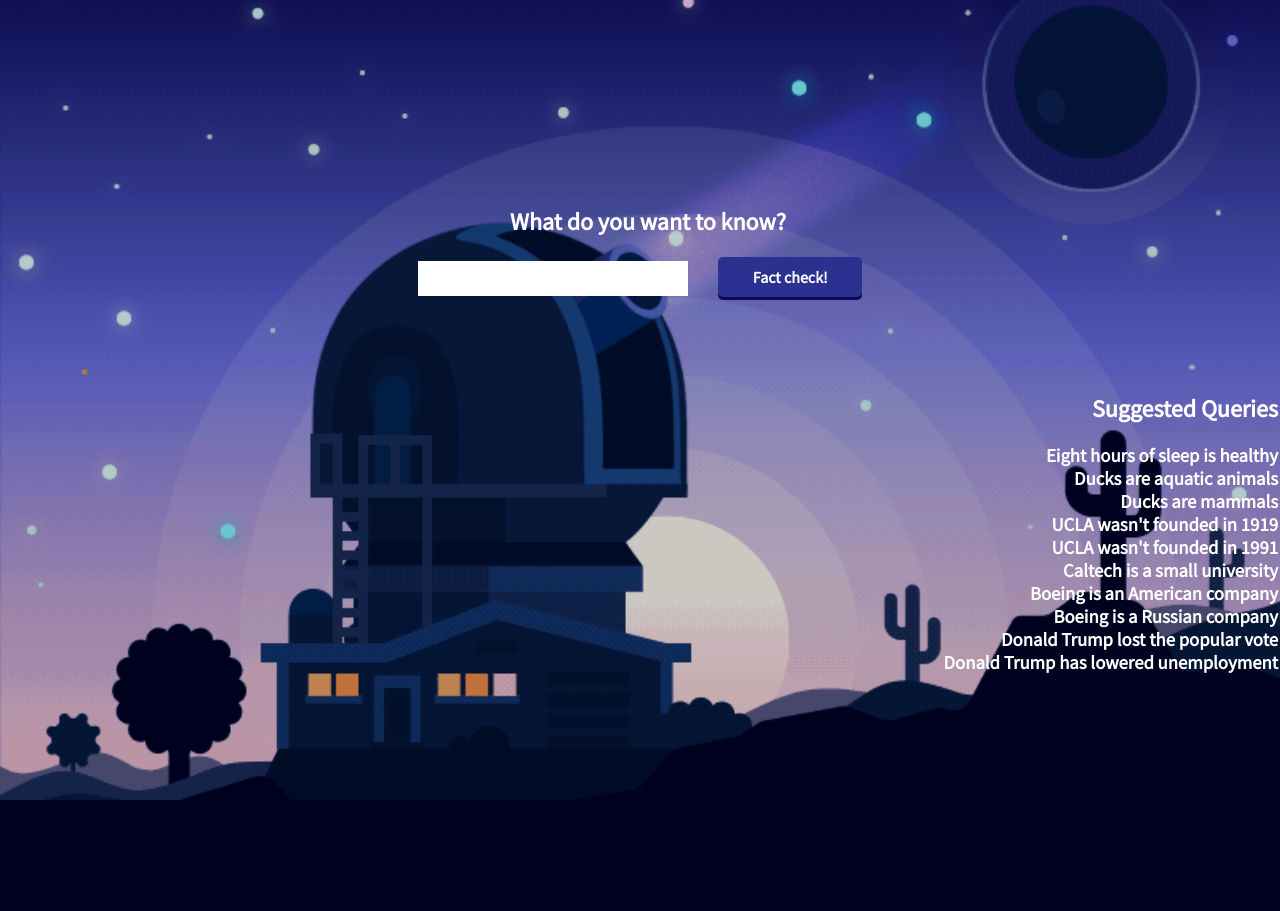
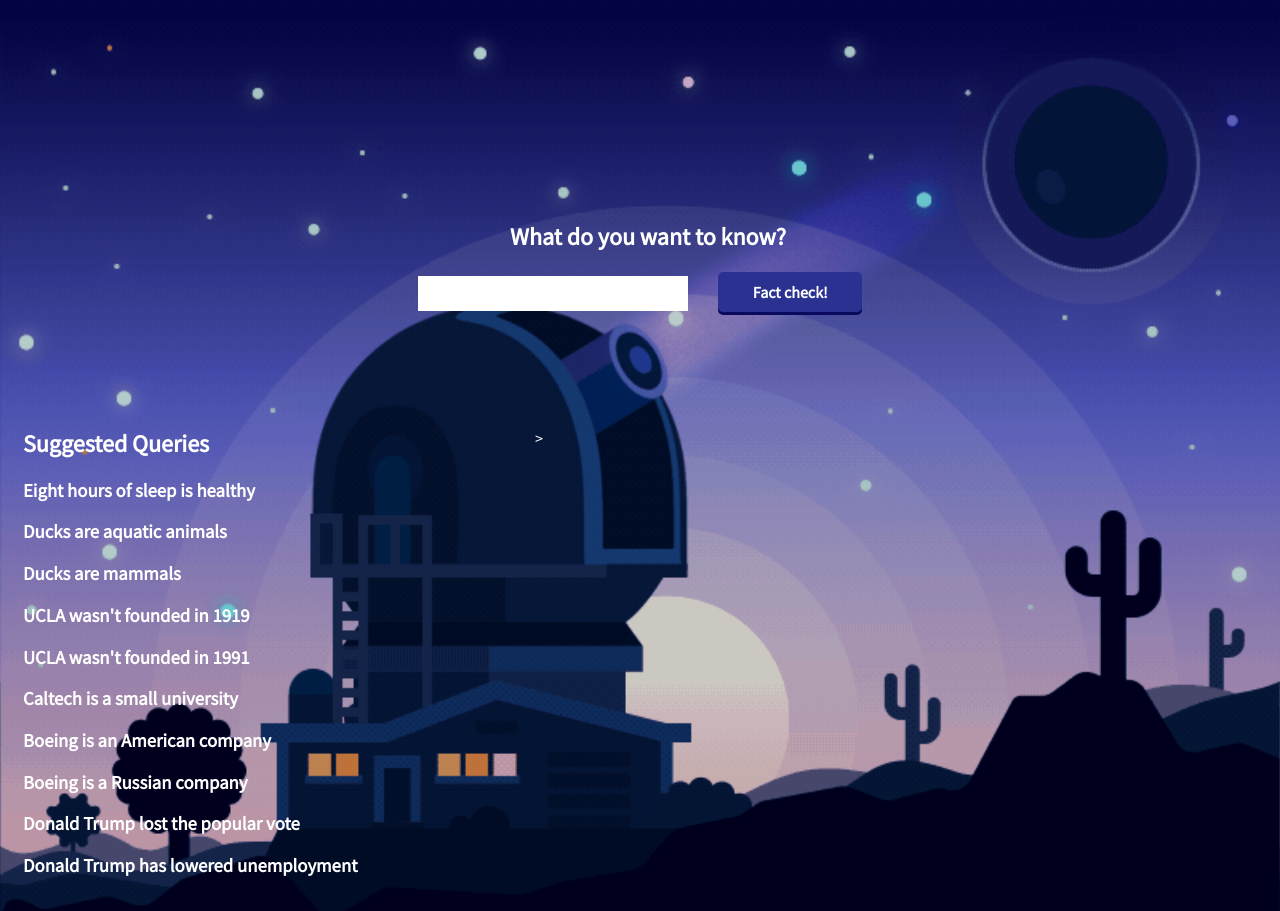
Before and after one commit to alexcdot/verafy, a Django app: page /input/ in a window 1280 px wide. Before the commit the page ends 800 px from the top, so only its background shows below. Run offline with Django 3.2, Linux system fonts and the light colour scheme.

Commit message:
reformat visuals to be more pleasure

```diff
--- a/hello/static/main.css
+++ b/hello/static/main.css
@@ -6,7 +6,7 @@ html {
     background-color: black;
     background-position: center;
     background-attachment: fixed;
-    overflow: hidden;
+    overflow: scroll;
     -webkit-background-size: cover;
     -moz-background-size: cover;
     background-size: cover;
@@ -17,7 +17,7 @@ html {
 
 body {
   width: 100%;
-  overflow: hidden;
+  overflow: scroll;
 }
 
 h1 {
--- a/hello/templates/input.html
+++ b/hello/templates/input.html
@@ -25,9 +25,47 @@
 
   </head>
 
-  <body align="center">
+  <body>
+    <div class="flex-container">
+      <header>
+        <div style="padding: 50px">
+          <form id="myForm">
+            <h2> What do you want to know? </h2>
+            <p>
+              <form method="GET">
+                <input type="text" id="myInput" name="myInput" value="{{ statement }}">
+                <button id="myButton" type="submit">Fact check!</button>
+              </form>
+            </p>
+          </form>
+        </div>
+      </header>
 
+      <nav class="nav">
+        <ul>
+          <h2>Suggested Queries</h2>
+          <h3>Eight hours of sleep is healthy <h3>
+          <h3>Ducks are aquatic animals <h3>
+          <h3>Ducks are mammals <h3>
+          <h3>UCLA wasn't founded in 1919  <h3>
+          <h3>UCLA wasn't founded in 1991 <h3>
+          <h3>Caltech is a small university <h3>
+          <h3>Boeing is an American company <h3>
+          <h3>Boeing is a Russian company <h3>
+          <h3>Donald Trump lost the popular vote <h3>
+          <h3>Donald Trump has lowered unemployment <h3>
+        </ul>
 
+      </nav>
+
+      <article class="article">
+        <div id="infoLabel">
+          <h1>{{ evaluation }}<h1>
+        </div>>
+      </article>
+    </div>
+
+<!--
     <div style="padding: 50px">
       <form id="myForm">
         <h2> What do you want to know? </h2>
@@ -37,9 +75,9 @@
             <button id="myButton" type="submit">Fact check!</button>
           </form>
         </p>
-    </form>
-  </div>
-    <!-- save space for truth value output -->
+      </form>
+    </div>
+    --><!-- save space for truth value output --><!--
 
     <div id="suggestedQueries" align="right" style = "padding: 10px">
       <h2>Suggested Queries</h2>
@@ -59,6 +97,7 @@
     <div id="infoLabel" align="left" style="padding: 20px">
       <h1>{{ evaluation }}<h1>
     </div>
+  -->
   </body>
 
 </html>
--- a/static/main.css
+++ b/static/main.css
@@ -6,7 +6,7 @@ html {
     background-color: black;
     background-position: center;
     background-attachment: fixed;
-    overflow: hidden;
+    overflow: scroll;
     -webkit-background-size: cover;
     -moz-background-size: cover;
     background-size: cover;
@@ -17,7 +17,7 @@ html {
 
 body {
   width: 100%;
-  overflow: hidden;
+  overflow: scroll;
 }
 
 h1 {
--- a/static/style.css
+++ b/static/style.css
@@ -6,7 +6,7 @@ html {
     background-color: black;
     background-position: center;
     background-attachment: fixed;
-    overflow: hidden;
+    overflow: scroll;
     -webkit-background-size: cover;
     -moz-background-size: cover;
     background-size: cover;
@@ -17,7 +17,7 @@ html {
 
 body {
   width: 100%;
-  overflow: hidden;
+  overflow: scroll;
 }
 
 form {
@@ -53,3 +53,40 @@ button {
 button:hover {
     background-color: #172c59;
 }
+
+.flex-container {
+    display: -webkit-flex;
+    display: flex;
+    -webkit-flex-flow: row wrap;
+    flex-flow: row wrap;
+    text-align: center;
+}
+
+.flex-container > * {
+    padding: 15px;
+    -webkit-flex: 1 100%;
+    flex: 1 100%;
+}
+
+.article {
+    text-align: left;
+}
+
+header {color:white;}
+footer {color:white;}
+
+.nav {color:white;}
+
+.nav ul {
+    list-style-type: none;
+    padding: 0;
+}
+.nav ul a {
+    text-decoration: none;
+}
+
+@media all and (min-width: 768px) {
+    .nav {text-align:left;-webkit-flex: 1 auto;flex:1 auto;-webkit-order:1;order:1;}
+    .article {-webkit-flex:5 0px;flex:5 0px;-webkit-order:2;order:2;}
+    footer {-webkit-order:3;order:3;}
+}
```
Also changed, not shown: hello/static/style.css (+38 -1 lines).
